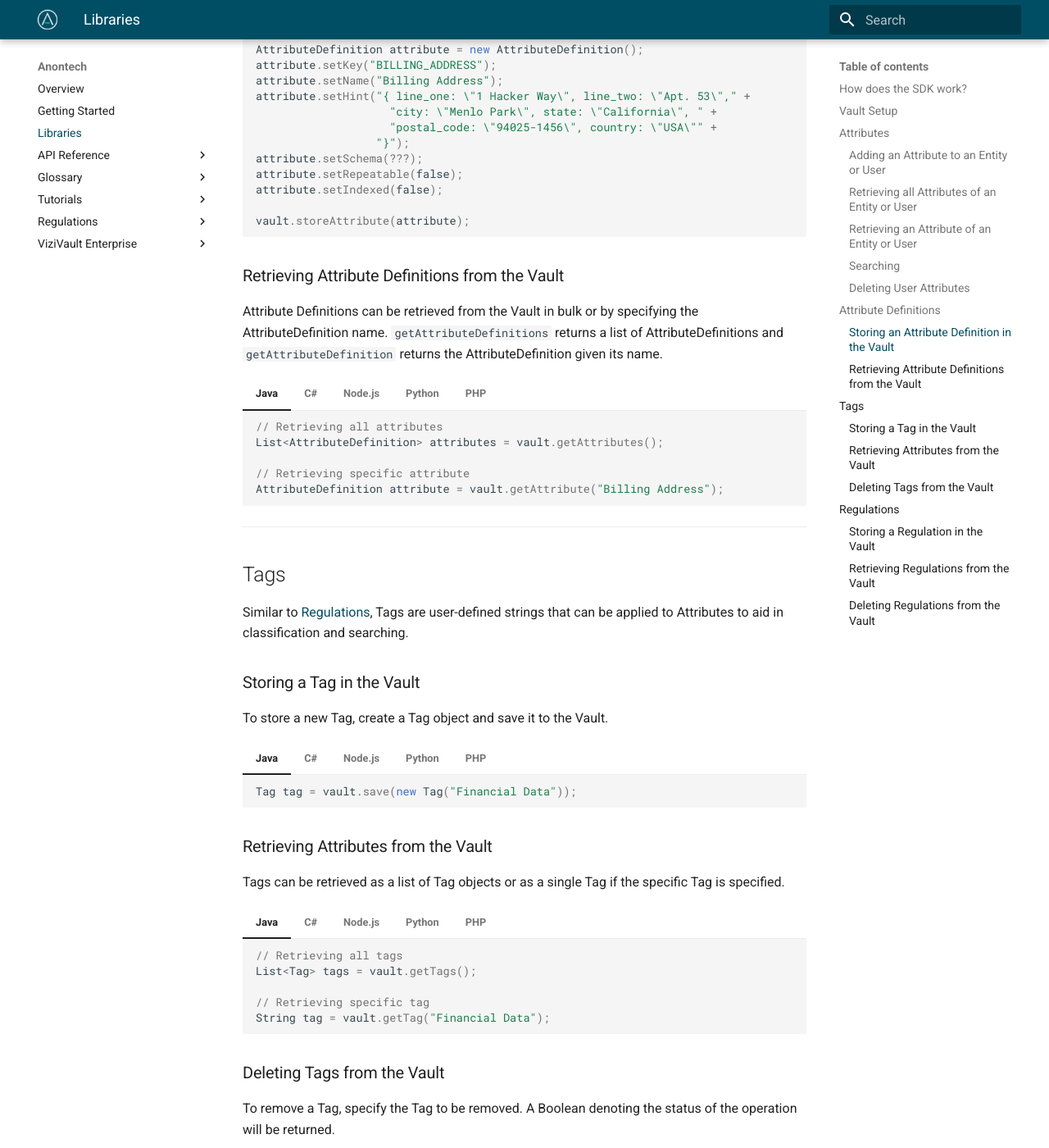
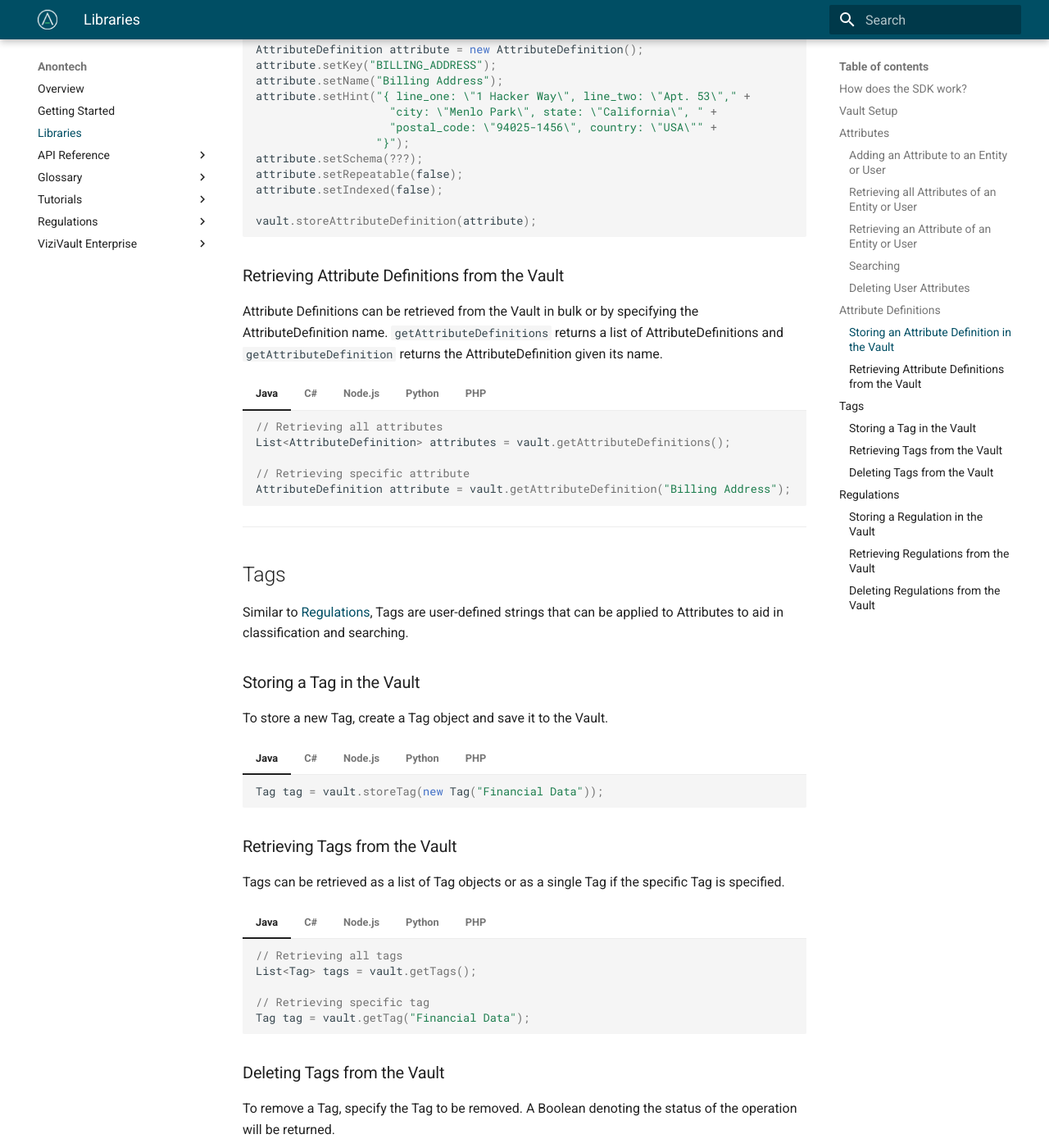
Before and after one commit to anontechnology/documentation, an MkDocs documentation site: the page built from docs/libraries.md, in a window 1280 px wide and 1400 px high, scrolled down 3154 px. Shown: the whole window at 82% size. Built offline with MkDocs 1.6.1 and Material for MkDocs 9.7.7, drawn with Linux system fonts in a browser that asks for light colours.

Commit message:
fixed tagging api; made attribute definitions consistent

````diff
--- a/docs/libraries.md
+++ b/docs/libraries.md
@@ -410,7 +410,7 @@ To store an Attribute Definition, create an AttributeDefinition object and save
     attribute.setRepeatable(false);
     attribute.setIndexed(false);
 
-    vault.storeAttribute(attribute);
+    vault.storeAttributeDefinition(attribute);
     ```
 
 === "C#"
@@ -521,10 +521,10 @@ Attribute Definitions can be retrieved from the Vault in bulk or by specifying t
 
     ``` java
     // Retrieving all attributes
-    List<AttributeDefinition> attributes = vault.getAttributes();
+    List<AttributeDefinition> attributes = vault.getAttributeDefinitions();
 
     // Retrieving specific attribute
-    AttributeDefinition attribute = vault.getAttribute("Billing Address");
+    AttributeDefinition attribute = vault.getAttributeDefinition("Billing Address");
     ```
 
 === "C#"
@@ -581,7 +581,7 @@ To store a new Tag, create a Tag object and save it to the Vault.
 === "Java"
 
     ``` java
-    Tag tag = vault.save(new Tag("Financial Data"));
+    Tag tag = vault.storeTag(new Tag("Financial Data"));
     ```
 
 === "C#"
@@ -609,7 +609,7 @@ To store a new Tag, create a Tag object and save it to the Vault.
     ```
 
 
-### Retrieving Attributes from the Vault
+### Retrieving Tags from the Vault
 
 Tags can be retrieved as a list of Tag objects or as a single Tag if the specific Tag is specified.
 
@@ -620,7 +620,7 @@ Tags can be retrieved as a list of Tag objects or as a single Tag if the specifi
     List<Tag> tags = vault.getTags();
 
     // Retrieving specific tag
-    String tag = vault.getTag("Financial Data");
+    Tag tag = vault.getTag("Financial Data");
     ```
 
 === "C#"
@@ -672,7 +672,7 @@ To remove a Tag, specify the Tag to be removed. A Boolean denoting the status of
 
     ``` java
     // Removing a specific tag
-    Boolean removed = vault.removeTag("Financial Data");
+    boolean removed = vault.removeTag("Financial Data");
     ```
 
 === "C#"
````
